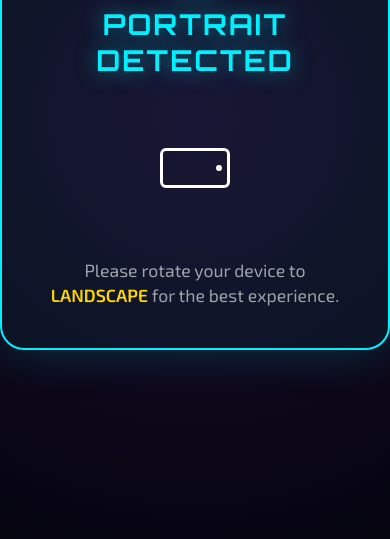
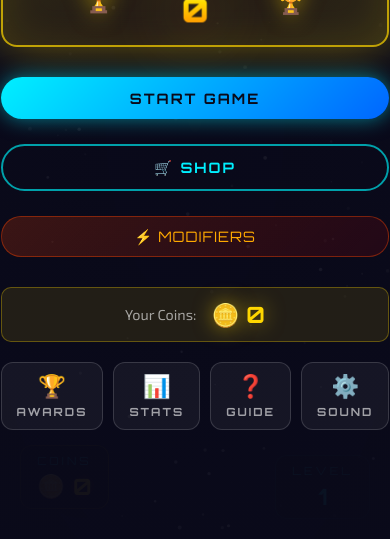
Before and after one commit to NatLane2002/AsteroidGame, a plain HTML site: page index.html in a window 390 px wide. Shown: the part 305-844 px from the top of the page. Drawn offline with Linux system fonts and the light colour scheme.

Commit message:
refactor: remove mobile rotation detection, overlay, and orientation lock logic

```diff
--- a/game.js
+++ b/game.js
@@ -395,27 +395,11 @@ const SHOP_ITEMS = {
 // ========================================
 // UTILITY FUNCTIONS
 // ========================================
-function checkRotation() {
-    isMobile = detectMobile();
-    if (!isMobile) {
-        hideOverlay('rotate-overlay');
-        return;
-    }
-
-    const isPortrait = window.innerHeight > window.innerWidth;
-    if (isPortrait) {
-        showOverlay('rotate-overlay');
-    } else {
-        hideOverlay('rotate-overlay');
-    }
-}
-
 function resizeCanvas() {
     isMobile = detectMobile();
-    checkRotation();
 
     if (isMobile) {
-        const targetWidth = 1000; // Increased virtual width for even better landscape gameplay
+        const targetWidth = 1000;
         const scale = Math.max(1.2, targetWidth / window.innerWidth);
 
         canvas.width = Math.floor(window.innerWidth * scale);
@@ -1487,20 +1471,7 @@ function initGameLogic() {
 // New Start Game Manager
 function startGame() {
     soundManager.init();
-
-    // Check mobile status
     isMobile = detectMobile();
-
-    if (isMobile) {
-        // Attempt to lock landscape orientation (Screen Orientation API)
-        if (screen.orientation && screen.orientation.lock) {
-            screen.orientation.lock('landscape').catch(e => console.log("Orientation lock denied"));
-        }
-
-        // Final orientation check before countdown
-        checkRotation();
-    }
-
     beginCountdown();
 }
 
@@ -1513,9 +1484,7 @@ function beginCountdown() {
     hideOverlay('gameover-screen');
     hideOverlay('pause-screen');
 
-    // Ensure any stuck rotation overlay is hidden (just in case)
-    const rotOverlay = document.getElementById('rotate-overlay');
-    if (rotOverlay) rotOverlay.classList.add('hidden');
+
 
     const overlay = document.getElementById('countdown-overlay');
     const text = document.getElementById('countdown-text');
@@ -2637,10 +2606,7 @@ function initMobileControls() {
     if (!detectMobile()) return;
     isMobile = true;
 
-    // Check orientation on start
-    checkRotation();
     window.addEventListener('orientationchange', () => {
-        setTimeout(checkRotation, 200); // Small delay to let viewport update
         setTimeout(resizeCanvas, 300);
     });
 
--- a/index.html
+++ b/index.html
@@ -313,19 +313,6 @@
             <div class="countdown-number" id="countdown-text">3</div>
         </div>
 
-        <!-- Rotate Device Overlay -->
-        <div id="rotate-overlay" class="overlay hidden" style="z-index: 3000;">
-            <div class="overlay-content rotate-content">
-                <div class="rotate-icon">📱</div>
-                <h2 class="rotate-title">PORTRAIT DETECTED</h2>
-                <div class="rotate-device-anim">
-                    <div class="phone"></div>
-                    <div class="arrow"></div>
-                </div>
-                <p class="rotate-desc">Please rotate your device to <strong>LANDSCAPE</strong> for the best experience.</p>
-            </div>
-        </div>
-
         <!-- Pause Screen -->
         <div id="pause-screen" class="overlay hidden">
             <div class="overlay-content">
--- a/styles.css
+++ b/styles.css
@@ -2087,88 +2087,7 @@ html, body {
     100% { transform: scale(1); opacity: 0; }
 }
 
-#rotate-overlay {
-    background: radial-gradient(circle at center, #1a0a2a 0%, #050510 100%);
-    display: flex;
-    justify-content: center;
-    align-items: center;
-    text-align: center;
-    backdrop-filter: blur(15px);
-}
-
-.rotate-content {
-    display: flex;
-    flex-direction: column;
-    align-items: center;
-    gap: 20px;
-    padding: 40px;
-    border: 2px solid var(--color-primary);
-    border-radius: 24px;
-    background: rgba(0, 240, 255, 0.05);
-    box-shadow: 0 0 50px rgba(0, 240, 255, 0.2);
-}
-
-.rotate-icon {
-    font-size: 3rem;
-    filter: drop-shadow(0 0 15px var(--color-primary));
-}
-
-.rotate-title {
-    font-family: var(--font-display);
-    font-size: 1.8rem;
-    color: var(--color-primary);
-    text-shadow: var(--glow-primary);
-    letter-spacing: 2px;
-}
-
-.rotate-desc {
-    font-family: var(--font-body);
-    font-size: 1.1rem;
-    color: var(--color-text-dim);
-    max-width: 300px;
-    line-height: 1.4;
-}
-
-.rotate-desc strong {
-    color: var(--color-accent);
-}
-
-.rotate-device-anim {
-    position: relative;
-    width: 60px;
-    height: 100px;
-    margin: 20px 0;
-}
-
-.rotate-device-anim .phone {
-    width: 40px;
-    height: 70px;
-    border: 3px solid var(--color-text);
-    border-radius: 6px;
-    position: absolute;
-    top: 50%;
-    left: 50%;
-    transform: translate(-50%, -50%);
-    animation: rotatePhone 2s ease-in-out infinite;
-}
-
-.rotate-device-anim .phone::after {
-    content: '';
-    position: absolute;
-    bottom: 5px;
-    left: 50%;
-    transform: translateX(-50%);
-    width: 6px;
-    height: 6px;
-    background: var(--color-text);
-    border-radius: 50%;
-}
-
-@keyframes rotatePhone {
-    0%, 10% { transform: translate(-50%, -50%) rotate(0deg); }
-    40%, 60% { transform: translate(-50%, -50%) rotate(-90deg); }
-    90%, 100% { transform: translate(-50%, -50%) rotate(0deg); }
-}
+
 
 /* Perfecting Mobile Controls for Landscape */
 @media (max-width: 950px) and (orientation: landscape) {
```
